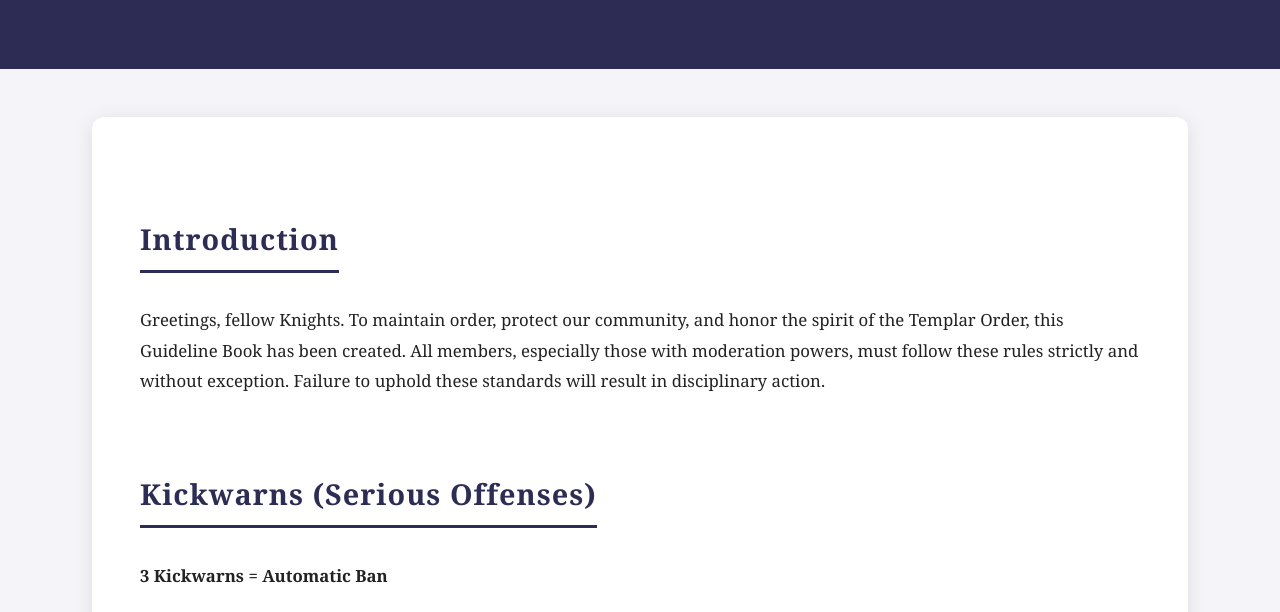
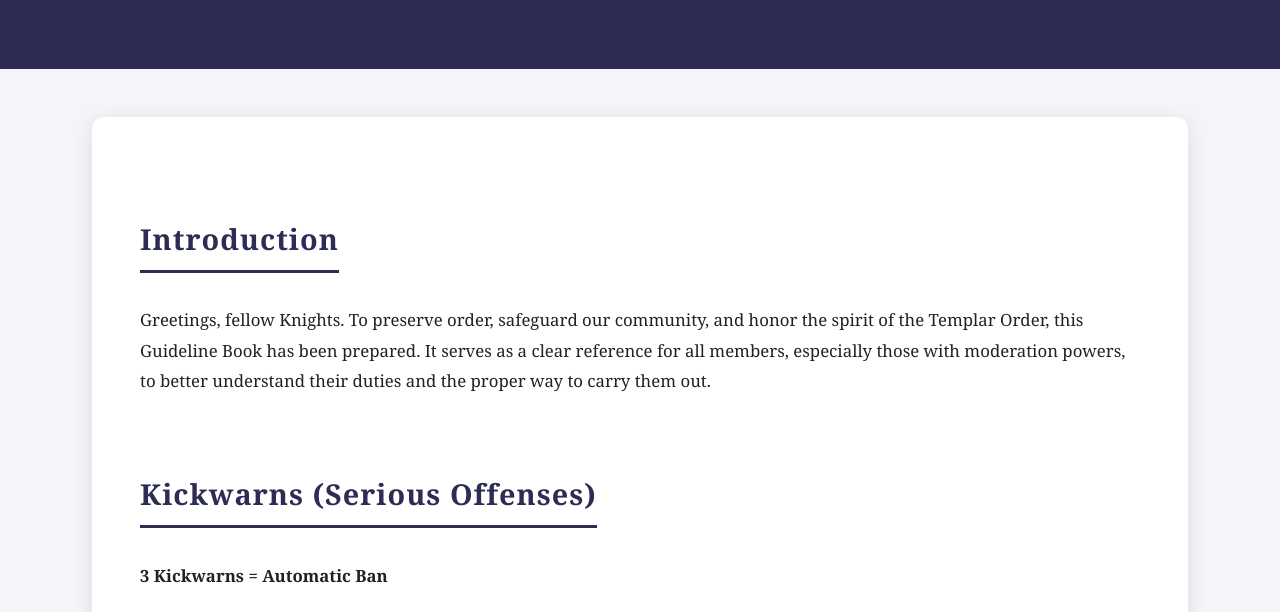
Before and after one commit to Velmorian8/KT-Guidline, a plain HTML site: page index.html in a window 1280 px wide. Shown: the part 180-792 px from the top of the page. Drawn offline with Linux system fonts and the light colour scheme.

Commit message:
Update index.html

```diff
--- a/index.html
+++ b/index.html
@@ -95,10 +95,8 @@
   <div class="container">
     <h2>Introduction</h2>
     <p>
-      Greetings, fellow Knights.
-      To maintain order, protect our community, and honor the spirit of the Templar Order, this Guideline Book has been created.
-      All members, especially those with moderation powers, must follow these rules strictly and without exception.
-      Failure to uphold these standards will result in disciplinary action.
+      Greetings, fellow Knights. To preserve order, safeguard our community, and honor the spirit of the Templar Order, this Guideline Book has been prepared.
+It serves as a clear reference for all members, especially those with moderation powers, to better understand their duties and the proper way to carry them out.
     </p>
 
     <h2>Kickwarns (Serious Offenses)</h2>
```
